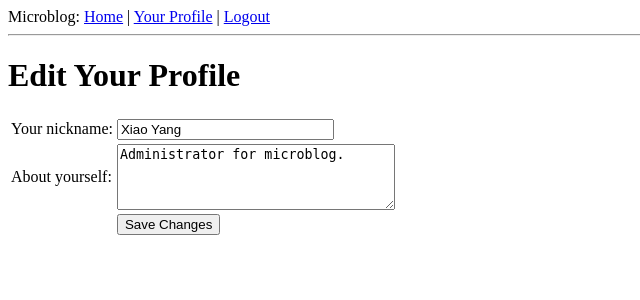
After one commit to sagittariusYX/flask_microblog, a Flask app: page /edit in a window 1280 px wide. The commit adds this page. Shown: the top 300 px of the page, without its empty margins (0-640 px from the left). Run offline with Flask 2, Linux system fonts and the light colour scheme; a user stored in the database is signed in; data comes from the database, SQL or seed files in the repository; both versions use the stored data as it was after the commit.

Commit message:
Finish avatar display, finish edit profile page.

```diff
--- a/app/forms.py
+++ b/app/forms.py
@@ -1,7 +1,11 @@
 from flask_wtf import Form
-from wtforms import TextField, BooleanField
-from wtforms.validators import Required
+from wtforms import StringField, BooleanField, TextAreaField, TextField
+from wtforms.validators import Required, DataRequired, Length
 
 class LoginForm(Form):
     openid = TextField('openid', validators = [Required()])
     remember_me = BooleanField('remember_me', default = False)
+
+class EditForm(Form):
+    nickname = StringField('nickname', validators = [DataRequired()])
+    about_me = TextAreaField('about_me', validators = [Length(min = 0, max = 140)])
--- a/app/models.py
+++ b/app/models.py
@@ -1,4 +1,5 @@
 from app import db
+from hashlib import md5
 
 ROLE_USER = 0
 ROLE_ADMIN = 1
@@ -9,6 +10,8 @@ class User(db.Model):
     email = db.Column(db.String(120), index = True, unique = True)
     role = db.Column(db.SmallInteger, default = ROLE_USER)
     posts = db.relationship('Post', backref = 'author', lazy = 'dynamic')
+    about_me = db.Column(db.String(140))
+    last_seen = db.Column(db.DateTime)
 
     def is_authenticated(self):
         return True
@@ -22,6 +25,9 @@ class User(db.Model):
     def get_id(self):
         return unicode(self.id)
 
+    def avatar(self, size):
+        return 'http://www.gravatar.com/avatar/' + md5(self.email).hexdigest() + '?d=mm&s=' + str(size)
+
     def __repr__(self):
         return '<User %r>' % (self.nickname)
 
--- /dev/null
+++ b/app/templates/edit.html
@@ -0,0 +1,23 @@
+<!-- extend base layout -->
+{% extends "base.html" %}
+
+{% block content %}
+<h1>Edit Your Profile</h1>
+<form action="" method="post" name="edit">
+    {{form.hidden_tag()}}
+    <table>
+        <tr>
+            <td>Your nickname:</td>
+            <td>{{form.nickname(size = 24)}}</td>
+        </tr>
+        <tr>
+            <td>About yourself:</td>
+            <td>{{form.about_me(cols = 32, rows = 4)}}</td>
+        </tr>
+        <tr>
+            <td></td>
+            <td><input type="submit" value="Save Changes"></td>
+        </tr>
+    </table>
+</form>
+{% endblock %}
--- /dev/null
+++ b/app/templates/post.html
@@ -0,0 +1,5 @@
+<table>
+    <tr valign="top">
+        <td><img src="{{post.author.avatar(50)}}"></td><td><i>{{post.author.nickname}} says:</i><br>{{post.body}}</td>
+    </tr>
+</table>
--- a/app/views.py
+++ b/app/views.py
@@ -1,8 +1,9 @@
 from flask import render_template, flash, redirect, session, url_for, request, g
 from flask_login import login_user, logout_user, current_user, login_required
 from app import app, db, lm, oid
-from forms import LoginForm
+from forms import LoginForm, EditForm
 from models import User, ROLE_USER, ROLE_ADMIN
+from datetime import datetime
 
 @lm.user_loader
 def load_user(id):
@@ -11,6 +12,10 @@ def load_user(id):
 @app.before_request
 def before_request():
     g.user = current_user
+    if g.user.is_authenticated:
+        g.user.last_seen = datetime.utcnow()
+        db.session.add(g.user)
+        db.session.commit()
 
 @app.route('/')
 @app.route('/index')
@@ -85,3 +90,19 @@ def user(nickname):
     return render_template('user.html',
         user = user,
         posts = posts)
+
+@app.route('/edit', methods = ['GET', 'POST'])
+@login_required
+def edit():
+    form = EditForm()
+    if form.validate_on_submit():
+        g.user.nickname = form.nickname.data
+        g.user.about_me = form.about_me.data
+        db.session.add(g.user)
+        db.session.commit()
+        flash('Your changes have been saved.')
+        return redirect(url_for('edit'))
+    else:
+        form.nickname.data = g.user.nickname
+        form.about_me.data = g.user.about_me
+    return render_template('edit.html', form = form)
```
Also changed, not shown: app/templates/user.html (+12 -6 lines), app.db, 3 other files.
